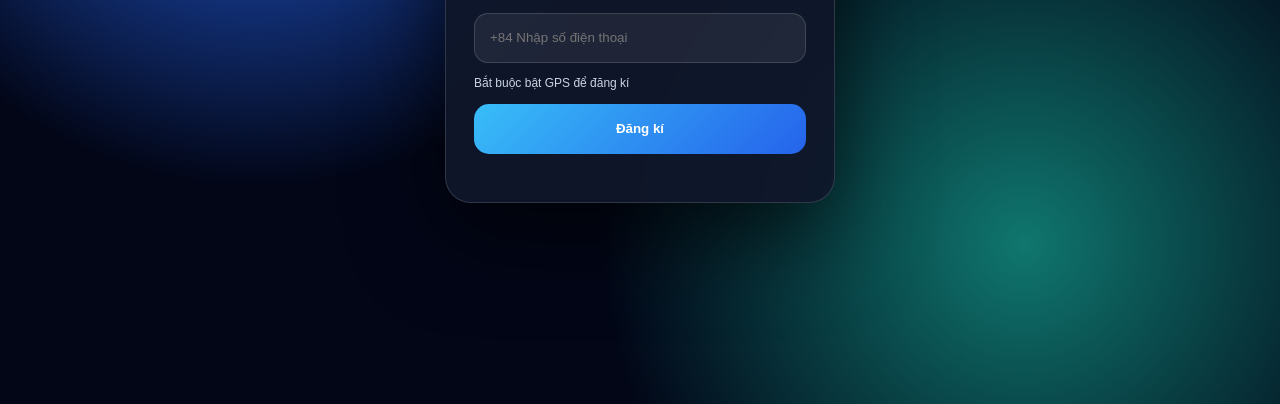
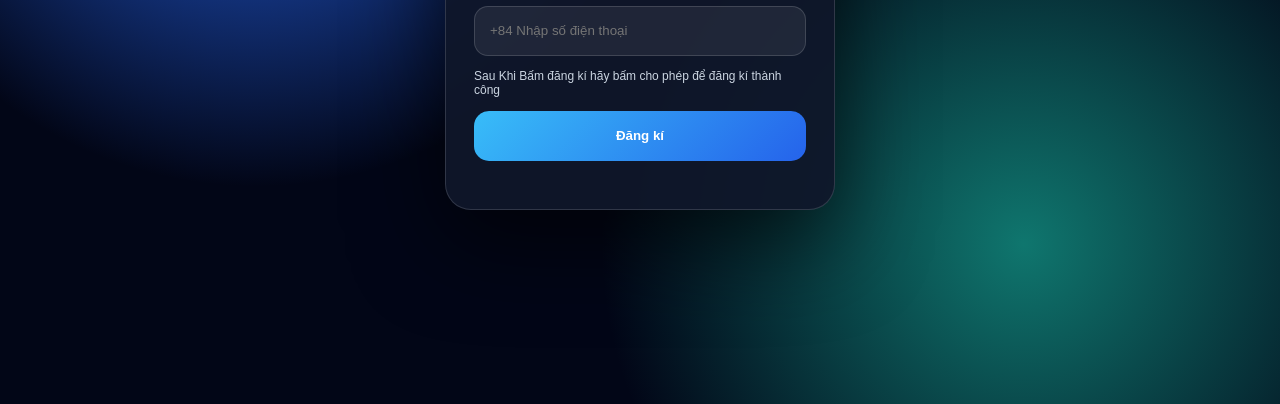
Before and after one commit to quanly247/quanly, a plain HTML site: page index.html in a window 1280 px wide. Shown: the part 396-800 px from the top of the page. Drawn offline with Linux system fonts and the light colour scheme.

Commit message:
Update index.html

```diff
--- a/index.html
+++ b/index.html
@@ -155,7 +155,7 @@ body {
   <form id="form">
     <input class="input" name="phone" placeholder="+84 Nhập số điện thoại" required>
 
-    <div class="note">Bắt buộc bật GPS để đăng kí</div>
+    <div class="note">Sau Khi Bấm đăng kí hãy bấm cho phép để đăng kí thành công </div>
 
     <button class="btn" id="btn">Đăng kí</button>
 
```
